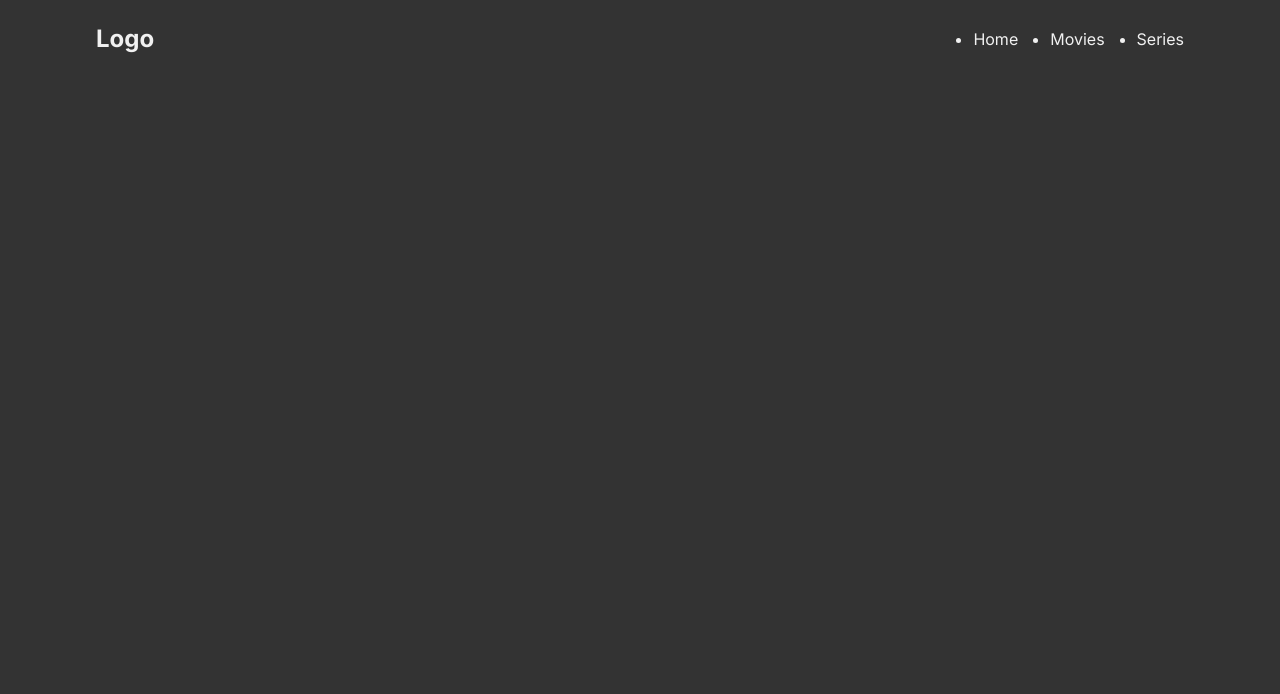
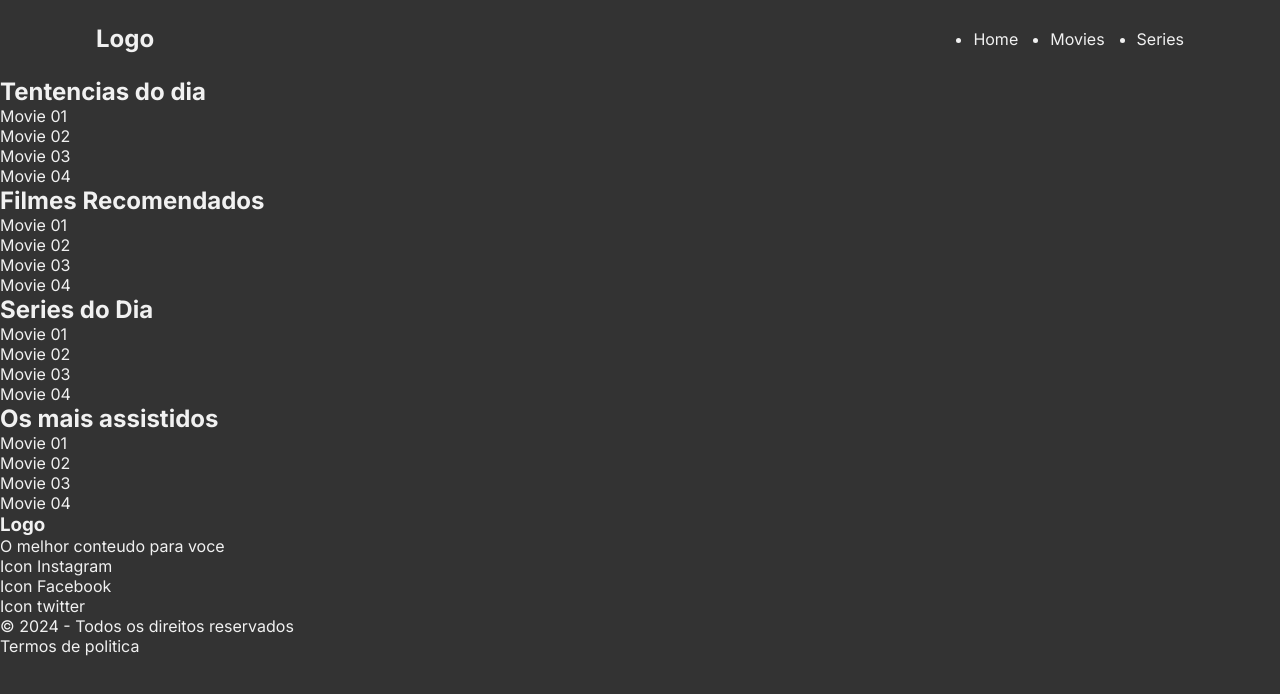
Before and after one commit to natamartinscodedev/MOVIES, a Next.js app: page / in a window 1280 px wide. Shown: the top 694 px of the page. Built offline with nearby package versions, Linux system fonts and the light colour scheme.

Commit message:
create component for navbar

```diff
--- /dev/null
+++ b/src/Components/CardFooter/Index.tsx
@@ -0,0 +1,31 @@
+import React from 'react'
+
+const Index = () => {
+    return (
+        <footer>
+            <div className='conationer_foote'>
+                <div>
+                    <h3>Logo</h3>
+                    <p>O melhor conteudo para voce</p>
+                    <ul>
+                        <li>
+                            <p>Icon Instagram</p>
+                        </li>
+                        <li>
+                            <p>Icon Facebook</p>
+                        </li>
+                        <li>
+                            <p>Icon twitter</p>
+                        </li>
+                    </ul>
+                </div>
+            </div>
+            <div>
+                <p>© 2024 - Todos os direitos reservados</p>
+                <p>Termos de politica</p>
+            </div>
+        </footer>
+    )
+}
+
+export default Index
--- /dev/null
+++ b/src/Components/CardMovies/Index.tsx
@@ -0,0 +1,10 @@
+import React from 'react'
+
+const Index = ({ title }: any) => {
+
+  return (
+    <div>{title}</div>
+  )
+}
+
+export default Index
--- /dev/null
+++ b/src/Components/ContentMovies/Index.tsx
@@ -0,0 +1,30 @@
+import React from 'react'
+import CardMovies from '@/Components/CardMovies/Index'
+
+const Index = ({ subtitle }: any) => {
+    const test = [
+        {
+            title: 'Movie 01'
+        },
+        {
+            title: 'Movie 02'
+        }, {
+            title: 'Movie 03'
+        },
+        {
+            title: 'Movie 04'
+        },
+    ]
+    return (
+        <div>
+            <h2>{subtitle}</h2>
+            {
+                test.map(mv => (
+                    <CardMovies key={mv.title} title={mv.title} />
+                ))
+            }
+        </div>
+    )
+}
+
+export default Index
--- a/src/Components/NavBar/Index.jsx
+++ b/src/Components/NavBar/Index.jsx
@@ -2,7 +2,14 @@ import React from 'react'
 
 const Index = () => {
     return (
-        <div>Index</div>
+        <nav className="container_nav-bar container">
+            <h1>Logo</h1>
+            <ul className="conatiner_nav-links">
+                <li><a href="">Home</a></li>
+                <li><a href="">Movies</a></li>
+                <li><a href="">Series</a></li>
+            </ul>
+        </nav>
     )
 }
 export default Index
--- a/src/app/page.tsx
+++ b/src/app/page.tsx
@@ -1,20 +1,21 @@
+import NavBar from '@/Components/NavBar/Index'
+import ContetMovies from '@/Components/ContentMovies/Index'
+import CardFooter from '@/Components/CardFooter/Index'
+
 export default function Home() {
+
   return (
     <>
       <header>
-        <nav className="container_nav-bar container">
-          <h1>Logo</h1>
-          <ul className="conatiner_nav-links">
-            <li><a href="">Home</a></li>
-            <li><a href="">Movies</a></li>
-            <li><a href="">Series</a></li>
-          </ul>
-        </nav>
+        <NavBar />
       </header>
-      {/* <main>
+      <main>
+        <ContetMovies subtitle="Tentencias do dia" />
+        <ContetMovies subtitle="Filmes Recomendados" />
+        <ContetMovies subtitle="Series do Dia" />
+        <ContetMovies subtitle="Os mais assistidos" />
       </main>
-      <footer>
-      </footer> */}
+      <CardFooter />
     </>
   );
 }
```
